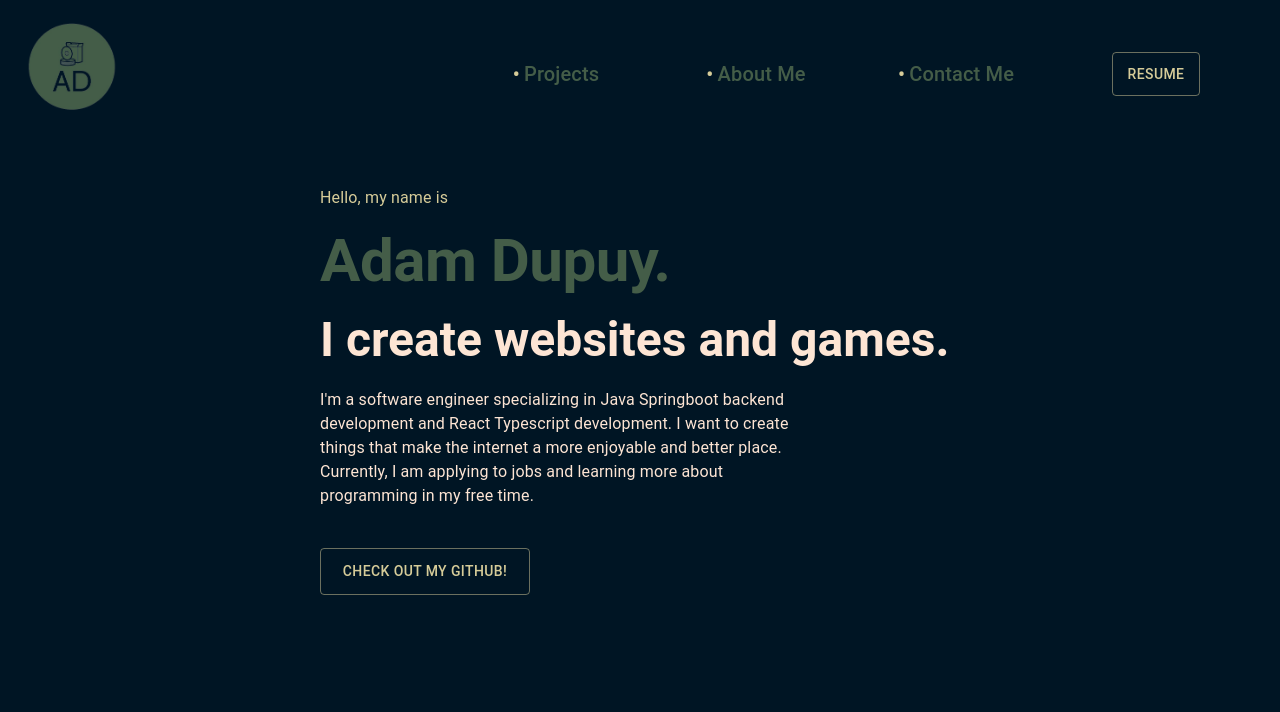
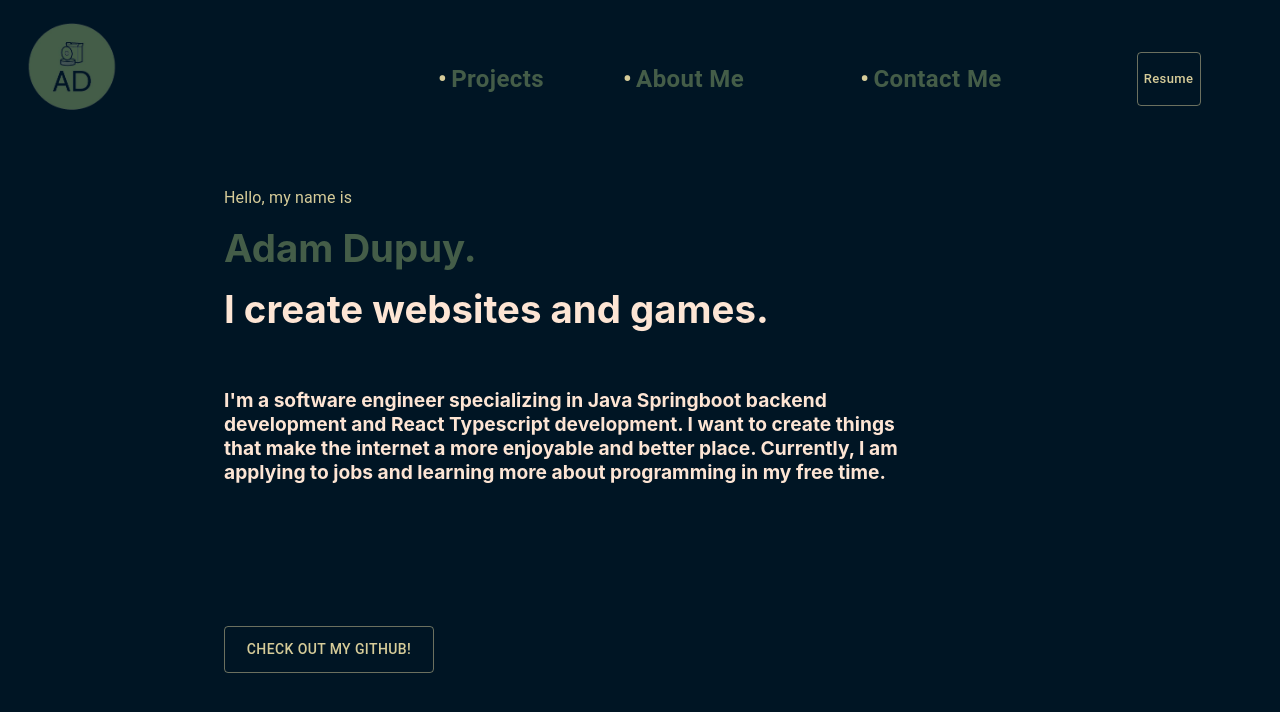
Before and after one commit to AdamDupuy/personalSite, a React (Create React App) app: page /personalSite/projects in a window 1280 px wide. Both pictures are taken after a click on the button 56 px from the left and 6 px from the top of the page. Shown: the top 712 px of the page. Built offline with nearby package versions, Linux system fonts and the light colour scheme.

Commit message:
Resized home page for moible

```diff
--- a/src/Components/Header.tsx
+++ b/src/Components/Header.tsx
@@ -38,6 +38,16 @@ const Header = () => {
 
   const handleClickProjects = async () => {
     navigate("/projects");
+  };
+
+  customTheme.typography.h5 = {
+    fontSize: "0.8rem",
+    "@media (min-width:600px)": {
+      fontSize: "0.5rem",
+    },
+    [customTheme.breakpoints.up("md")]: {
+      fontSize: "1.5rem",
+    },
   };
 
   return (
@@ -83,10 +93,10 @@ const Header = () => {
                 component="img"
                 justifyContent="center"
                 sx={{
-                  paddingLeft: "4vh",
+                  paddingLeft: { xs: "2vh", lg: "4vh" },
                   paddingTop: "15vh",
-                  height: "100px",
-                  width: "120px",
+                  height: { xs: "55px", lg: "100px" },
+                  width: { xs: "75px", lg: "120px" },
                   backgroundImage: myIcon,
                   alignItems: "left",
                   pointerEvents: "none",
@@ -101,26 +111,27 @@ const Header = () => {
             justifyContent="right"
             direction="row"
             sx={{
-              paddingTop: "5vh",
+              paddingTop: { xs: "4vh", lg: "5vh" },
             }}
           >
             <Grid
               item
               sx={{
-                width: { xs: "200px", lg: "200px" },
+                width: { xs: "80px", lg: "200px" },
                 display: "flex",
                 justifyContent: "space-evenly",
                 alignItems: "right",
+                paddingLeft: { xs: "70px" },
               }}
             >
               <Button onClick={() => handleClickProjects()}>
-                <Typography textTransform="none" color="primary" variant="h6">
+                <Typography textTransform="none" color="primary" variant="h5">
                   •{" "}
                 </Typography>
                 <Typography color="inherit" noWrap>
                   &nbsp;
                 </Typography>
-                <Typography textTransform="none" color="secondary" variant="h6">
+                <Typography textTransform="none" color="secondary" variant="h5">
                   Projects
                 </Typography>
               </Button>
@@ -128,20 +139,21 @@ const Header = () => {
             <Grid
               item
               sx={{
-                width: { xs: "200px", lg: "200px" },
+                width: { xs: "80px", lg: "200px" },
                 display: "flex",
                 justifyContent: "space-evenly",
                 alignItems: "right",
+                paddingLeft: { xs: "55px" },
               }}
             >
               <Button onClick={() => handleClickAboutMe()}>
-                <Typography textTransform="none" color="primary" variant="h6">
+                <Typography textTransform="none" color="primary" variant="h5">
                   •{" "}
                 </Typography>
                 <Typography color="inherit" noWrap>
                   &nbsp;
                 </Typography>
-                <Typography textTransform="none" color="secondary" variant="h6">
+                <Typography textTransform="none" color="secondary" variant="h5">
                   About Me
                 </Typography>
               </Button>
@@ -149,20 +161,21 @@ const Header = () => {
             <Grid
               item
               sx={{
-                width: { xs: "200px", lg: "200px" },
+                width: { xs: "80px", lg: "300px" },
                 display: "flex",
                 justifyContent: "space-evenly",
                 alignItems: "right",
+                paddingLeft: { xs: "50px" },
               }}
             >
               <Button onClick={() => handleClickContact()}>
-                <Typography textTransform="none" color="primary" variant="h6">
+                <Typography textTransform="none" color="primary" variant="h5">
                   •{" "}
                 </Typography>
                 <Typography color="inherit" noWrap>
                   &nbsp;
                 </Typography>
-                <Typography textTransform="none" color="secondary" variant="h6">
+                <Typography textTransform="none" color="secondary" variant="h5">
                   Contact Me
                 </Typography>
               </Button>
@@ -170,10 +183,11 @@ const Header = () => {
             <Grid
               item
               sx={{
-                width: { xs: "200px", lg: "200px" },
+                width: { xs: "100px", lg: "200px" },
                 display: "flex",
                 justifyContent: "space-evenly",
                 alignItems: "right",
+                paddingLeft: { xs: "25px" },
               }}
             >
               <Button
@@ -182,6 +196,8 @@ const Header = () => {
                 rel="noreferrer"
                 color="primary"
                 variant="outlined"
+                size="small"
+                sx={{ textTransform: "none", padding: { xs: "0%" } }}
               >
                 Resume
               </Button>
--- a/src/Pages/Home.tsx
+++ b/src/Pages/Home.tsx
@@ -19,6 +19,36 @@ const customTheme = createTheme({
   },
 });
 
+customTheme.typography.h2 = {
+  fontSize: "1.5rem",
+  "@media (min-width:600px)": {
+    fontSize: "1.5rem",
+  },
+  [customTheme.breakpoints.up("md")]: {
+    fontSize: "2.4rem",
+  },
+};
+
+customTheme.typography.h3 = {
+  fontSize: "1.3rem",
+  "@media (min-width:600px)": {
+    fontSize: "1.5rem",
+  },
+  [customTheme.breakpoints.up("md")]: {
+    fontSize: "2.4rem",
+  },
+};
+
+customTheme.typography.h6 = {
+  fontSize: "0.8rem",
+  "@media (min-width:600px)": {
+    fontSize: "0.7rem",
+  },
+  [customTheme.breakpoints.up("md")]: {
+    fontSize: "1.2rem",
+  },
+};
+
 const Home = () => {
   return (
     <ThemeProvider theme={customTheme}>
@@ -36,18 +66,20 @@ const Home = () => {
             container
             paddingTop="7vh"
             direction="column"
-            justifyContent="center"
-            width="50%"
+            width="65%"
             height="60%"
+            sx={{ alignItems: { xs: "left", lg: "center" } }}
           >
             <Grid
               container
               direction="column"
               alignItems="left"
-              justifyContent="center"
+              justifyContent="left"
               sx={{
-                width: "100%",
+                width: { xs: "500px", lg: "100%" },
+                height: { xs: "450px" },
                 paddingTop: "50px",
+                paddingRight: { xs: "200px" },
               }}
             >
               <Typography color="primary">Hello, my name is</Typography>
@@ -69,8 +101,12 @@ const Home = () => {
               </Typography>
               <Typography
                 color="secondary.light"
-                paddingTop="20px"
-                width="500px"
+                paddingTop="7vh"
+                sx={{
+                  paddingRight: { xs: "200px" },
+                  width: { xs: "300px", lg: "700px" },
+                }}
+                variant="h6"
               >
                 I'm a software engineer specializing in Java Springboot backend
                 development and React Typescript development. I want to create
--- a/src/Pages/InfoPage.tsx
+++ b/src/Pages/InfoPage.tsx
@@ -53,7 +53,17 @@ const InfoPage = () => {
 
   useEffect(() => {
     fetchPageInfo();
-  }, []);
+  }, [state.pageType]);
+
+  customTheme.typography.h5 = {
+    fontSize: "1.2rem",
+    "@media (min-width:600px)": {
+      fontSize: "0.7rem",
+    },
+    [customTheme.breakpoints.up("md")]: {
+      fontSize: "1.5rem",
+    },
+  };
 
   return (
     <ThemeProvider theme={customTheme}>
```
